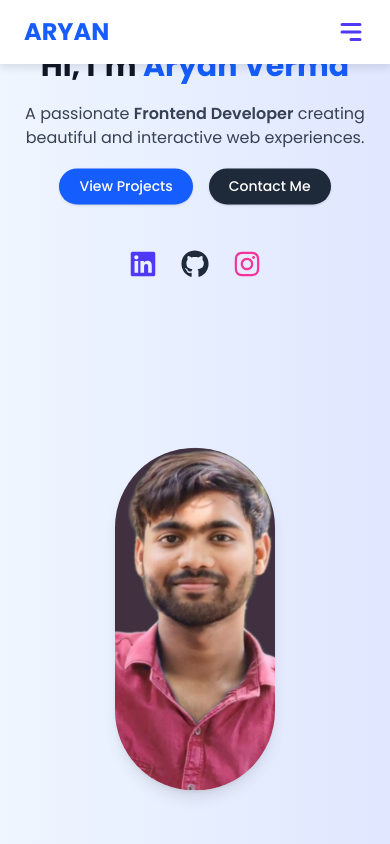
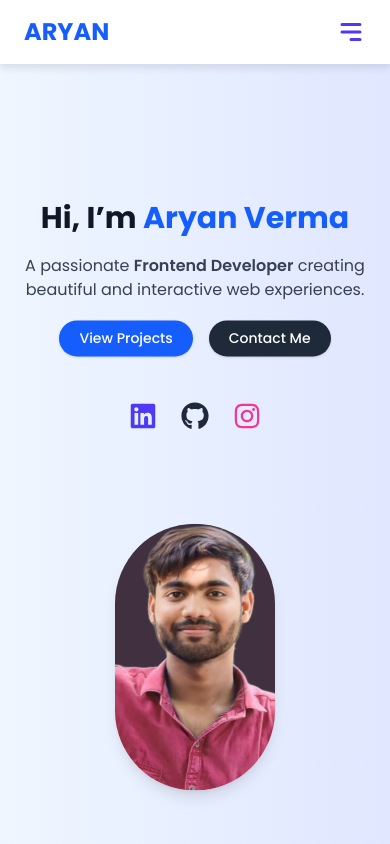
Before and after one commit to aryanverma98/portfolio, a React (Vite) app: page / in a window 390 px wide. Shown: the top 844 px of the page. Built offline with nearby package versions, Linux system fonts and the light colour scheme.

Commit message:
Update HeroSection.jsx

```diff
--- a/components/HeroSection.jsx
+++ b/components/HeroSection.jsx
@@ -1,6 +1,5 @@
 import { motion } from "framer-motion";
 import { FaLinkedin, FaGithub, FaInstagram } from "react-icons/fa";
-
 export default function Hero() {
   return (
     <section
@@ -8,7 +7,7 @@ export default function Hero() {
       className="min-h-screen flex flex-col md:flex-row items-center justify-center text-center md:text-left px-6 md:px-20 bg-gradient-to-r from-blue-50 to-indigo-100"
     >
       {/* Left Content */}
-      <div className="flex-1 max-w-xl mt-12 md:mt-32 md:ml-10">
+      <div className="flex-1 max-w-xl mt-50 md:mt-32 md:ml-10">
         {/* Title */}
         <h1 className="text-3xl sm:text-4xl md:text-5xl lg:text-6xl font-extrabold text-gray-900 leading-tight">
           Hi, I’m <span className="text-blue-600">Aryan Verma</span>
@@ -85,7 +84,6 @@ export default function Hero() {
         animate={{ y: [0, -20, 0] }}
         transition={{ repeat: Infinity, duration: 4, ease: "easeInOut" }}
       >
-        {/* Image from public folder */}
         <img
           src="src\assets\my.png"
           alt="Hero"
```
